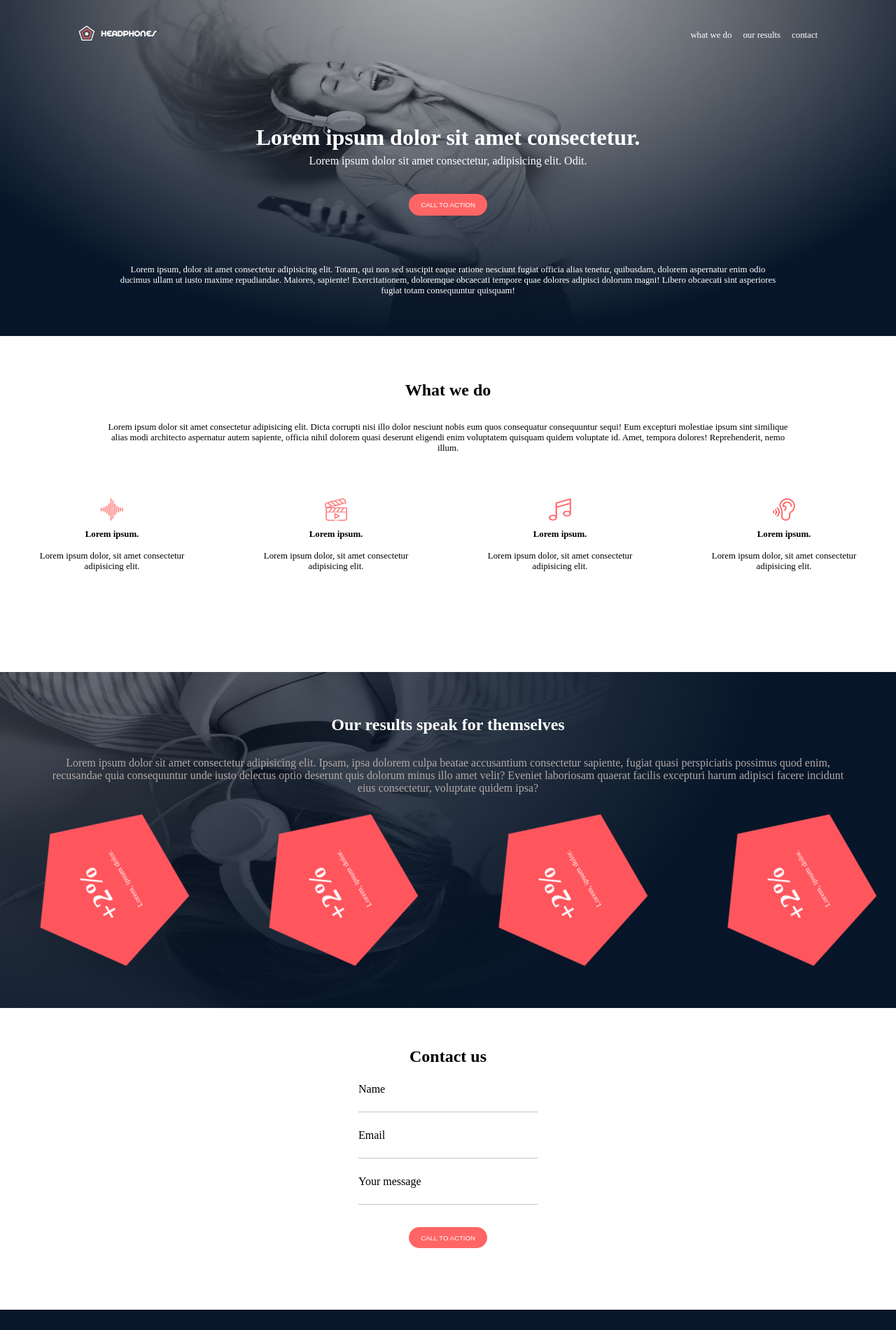
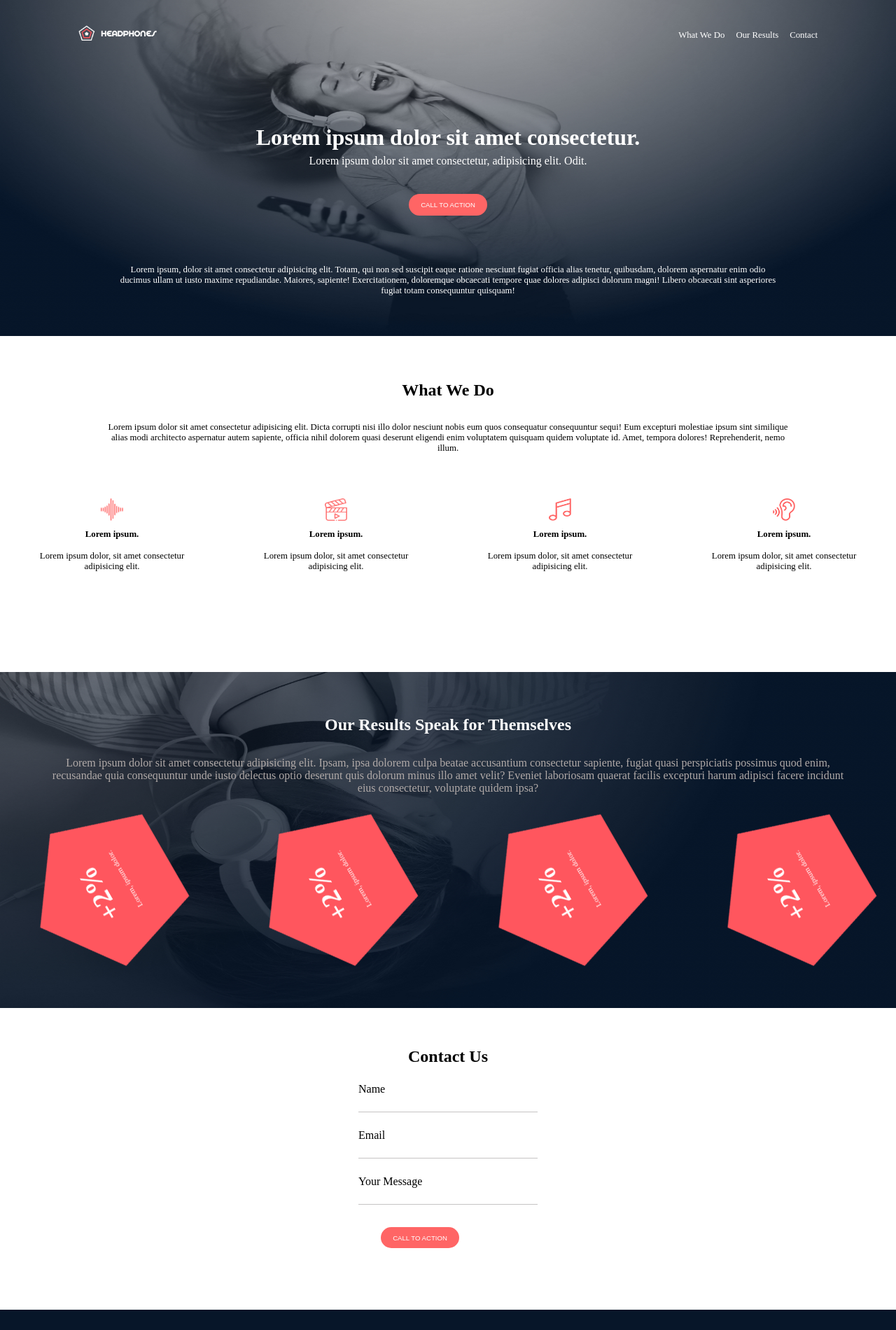
Before and after one commit to pythonwithDT/alx_html_css, a plain HTML site: page headphones/7-index.html in a window 1280 px wide. Shown: the top 1900 px of the page at 70% size. Drawn offline with Linux system fonts and the light colour scheme.

Commit message:
headphones

```diff
--- a/headphones/7-index.html
+++ b/headphones/7-index.html
@@ -15,55 +15,37 @@
             <img class="landing_background" src="./images/headphones_hero_1.jpg" alt="">
             <div class="landing_overlay">
                 <header class="landingpage_container">
-
                     <div class="landing_icon">
                         <img src="./images/logo_headphones.png" alt="logo">
-
                     </div>
                     <nav>
                         <ul>
-                            <li><a href="#">what we do</a></li>
-                            <li><a href="#">our results</a></li>
-                            <li><a href="#">contact</a></li>
+                            <li><a href="#">What We Do</a></li>
+                            <li><a href="#">Our Results</a></li>
+                            <li><a href="#">Contact</a></li>
                         </ul>
                     </nav>
                 </header>
                 <div class="landing_content">
                     <div class="landing_action">
                         <h2>Lorem ipsum dolor sit amet consectetur.</h2>
-
                         <p>Lorem ipsum dolor sit amet consectetur, adipisicing elit. Odit.</p>
                         <button>CALL TO ACTION</button>
                     </div>
-
                     <div class="second_landing_content">
-                        <p>
-                            Lorem ipsum, dolor sit amet consectetur adipisicing elit. Totam, qui non sed suscipit eaque
-                            ratione nesciunt fugiat officia alias tenetur, quibusdam, dolorem aspernatur enim odio ducimus
-                            ullam ut iusto maxime repudiandae.
-                            Maiores, sapiente! Exercitationem, doloremque obcaecati tempore quae dolores adipisci dolorum
-                            magni! Libero obcaecati sint asperiores fugiat totam consequuntur quisquam!
-                        </p>
+                        <p>Lorem ipsum, dolor sit amet consectetur adipisicing elit. Totam, qui non sed suscipit eaque ratione nesciunt fugiat officia alias tenetur, quibusdam, dolorem aspernatur enim odio ducimus ullam ut iusto maxime repudiandae. Maiores, sapiente! Exercitationem, doloremque obcaecati tempore quae dolores adipisci dolorum magni! Libero obcaecati sint asperiores fugiat totam consequuntur quisquam!</p>
                     </div>
                 </div>
+            </div>
+        </section>
 
-            </div>
-
-        </section>
         <section class="whatwedo_section">
             <div class="whatwedo_container">
                 <div>
-                    <h2>What we do</h2>
+                    <h2>What We Do</h2>
                 </div>
                 <div class="whatwedo_content">
-                    <p>
-                        Lorem ipsum dolor sit amet consectetur adipisicing elit. Dicta corrupti nisi illo dolor nesciunt
-                        nobis eum quos
-                        consequatur consequuntur sequi! Eum excepturi molestiae ipsum sint similique alias modi
-                        architecto aspernatur autem sapiente, officia nihil dolorem quasi deserunt eligendi enim
-                        voluptatem quisquam quidem voluptate id. Amet, tempora dolores! Reprehenderit, nemo illum.
-                    </p>
-
+                    <p>Lorem ipsum dolor sit amet consectetur adipisicing elit. Dicta corrupti nisi illo dolor nesciunt nobis eum quos consequatur consequuntur sequi! Eum excepturi molestiae ipsum sint similique alias modi architecto aspernatur autem sapiente, officia nihil dolorem quasi deserunt eligendi enim voluptatem quisquam quidem voluptate id. Amet, tempora dolores! Reprehenderit, nemo illum.</p>
                 </div>
                 <div class="whatwedo_descriptions">
                     <div class="description_images">
@@ -73,7 +55,6 @@
                             <p>Lorem ipsum dolor, sit amet consectetur adipisicing elit.</p>
                         </div>
                     </div>
-
                     <div class="description_images">
                         <img src="./images/video.png" alt="">
                         <div>
@@ -81,7 +62,6 @@
                             <p>Lorem ipsum dolor, sit amet consectetur adipisicing elit.</p>
                         </div>
                     </div>
-
                     <div class="description_images">
                         <img src="./images/music.png" alt="">
                         <div>
@@ -89,7 +69,6 @@
                             <p>Lorem ipsum dolor, sit amet consectetur adipisicing elit.</p>
                         </div>
                     </div>
-
                     <div class="description_images">
                         <img src="./images/hearing.png" alt="">
                         <div>
@@ -97,27 +76,20 @@
                             <p>Lorem ipsum dolor, sit amet consectetur adipisicing elit.</p>
                         </div>
                     </div>
-
                 </div>
             </div>
         </section>
+
         <section class="ourresults_section">
             <div class="results_container">
                 <img class="results_page_bgimg" src="./images/headphones_hero_2.jpg" alt="">
-
             </div>
             <div class="results_page_overlay">
                 <div>
-                    <h2>Our results speak for themselves</h2>
+                    <h2>Our Results Speak for Themselves</h2>
                 </div>
                 <div class="results_container_content">
-                    <p>
-                        Lorem ipsum dolor sit amet consectetur adipisicing elit. Ipsam, ipsa dolorem culpa beatae
-                        accusantium consectetur sapiente, fugiat quasi perspiciatis possimus quod enim, recusandae quia
-                        consequuntur unde iusto delectus optio deserunt quis dolorum minus illo amet velit?
-                        Eveniet laboriosam quaerat facilis excepturi harum adipisci facere incidunt eius consectetur,
-                        voluptate quidem ipsa?
-                    </p>
+                    <p>Lorem ipsum dolor sit amet consectetur adipisicing elit. Ipsam, ipsa dolorem culpa beatae accusantium consectetur sapiente, fugiat quasi perspiciatis possimus quod enim, recusandae quia consequuntur unde iusto delectus optio deserunt quis dolorum minus illo amet velit? Eveniet laboriosam quaerat facilis excepturi harum adipisci facere incidunt eius consectetur, voluptate quidem ipsa?</p>
                 </div>
                 <div class="results_polygon">
                     <div class="polygon">
@@ -127,7 +99,6 @@
                             <p>Lorem, ipsum dolor.</p>
                         </div>
                     </div>
-
                     <div class="polygon">
                         <img src="./images/pentagone.png" alt="">
                         <div class="polygon_content">
@@ -135,7 +106,6 @@
                             <p>Lorem, ipsum dolor.</p>
                         </div>
                     </div>
-
                     <div class="polygon">
                         <img src="./images/pentagone.png" alt="">
                         <div class="polygon_content">
@@ -143,7 +113,6 @@
                             <p>Lorem, ipsum dolor.</p>
                         </div>
                     </div>
-
                     <div class="polygon">
                         <img src="./images/pentagone.png" alt="">
                         <div class="polygon_content">
@@ -151,14 +120,14 @@
                             <p>Lorem, ipsum dolor.</p>
                         </div>
                     </div>
-
                 </div>
             </div>
         </section>
+
         <section class="contact_section">
             <div class="contact_container">
                 <div>
-                    <h2>Contact us</h2>
+                    <h2>Contact Us</h2>
                 </div>
                 <div class="contact_form">
                     <form action="submit_form" method="post">
@@ -166,21 +135,18 @@
                             <label for="name">Name</label>
                             <input type="text" id="name" name="name">
                         </div>
-
                         <div class="input_container">
                             <label for="email">Email</label>
                             <input type="email" id="email" name="email">
                         </div>
-
                         <div class="input_container">
-                            <label for="message">Your message</label>
-                            <input type="text" id="message">
+                            <label for="message">Your Message</label>
+                            <input type="text" id="message" name="message">
                         </div>
+                        <button class="contact_form_button" type="submit">CALL TO ACTION</button>
                     </form>
                 </div>
-                <button class="contact_form_button">CALL TO ACTION</button>
             </div>
-
         </section>
     </main>
     <footer>
@@ -195,10 +161,7 @@
             </div>
             <p>©headphones 2020</p>
         </section>
-
     </footer>
-
-
 </body>
 
 </html>
```
